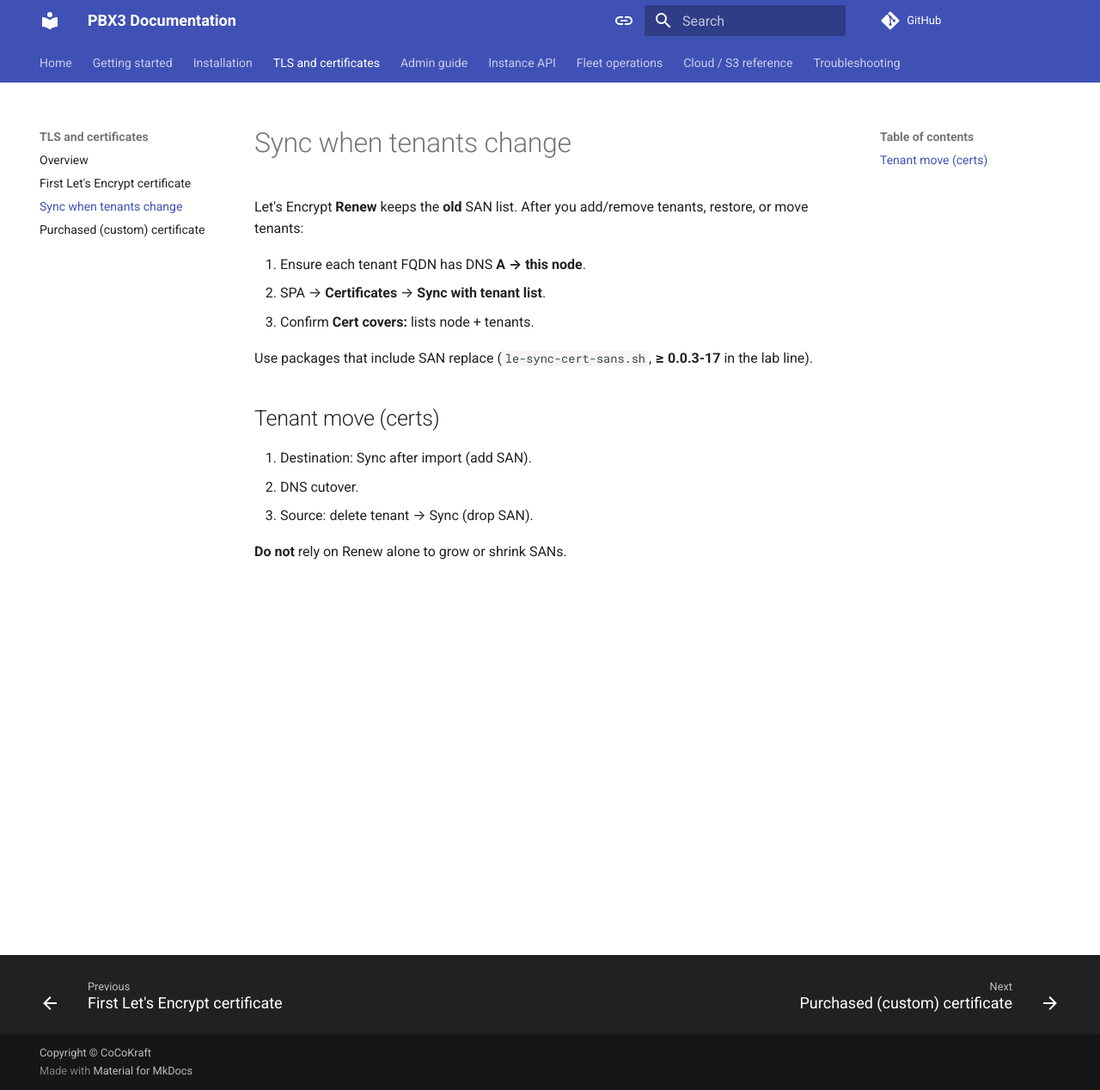
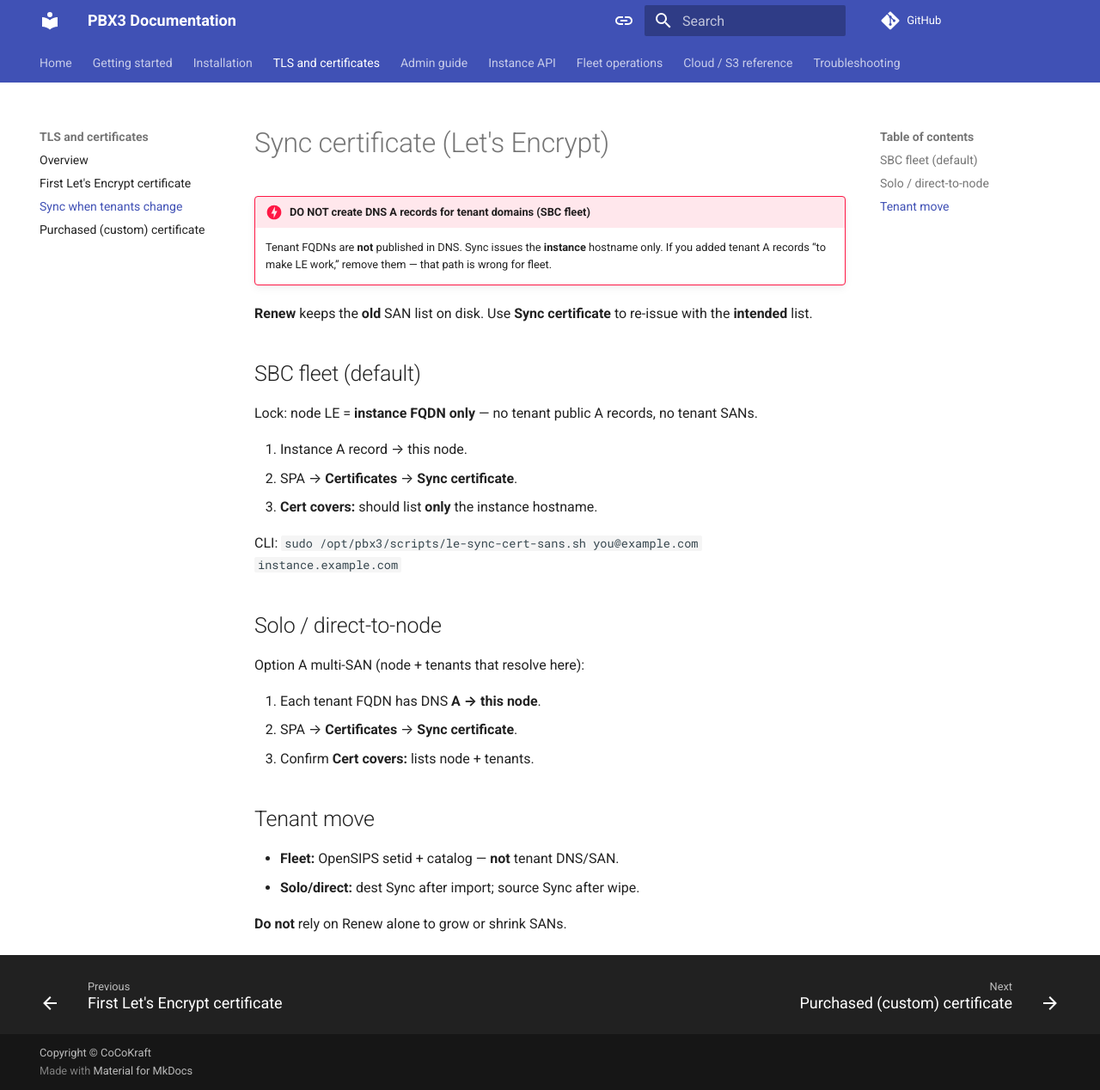
Before and after one commit to aelintra/pbx3-docs, an MkDocs documentation site: the page built from docs/tls/sync-tenants.md, in a window 1280 px wide and 1268 px high. Shown: the whole window at 86% size. Built offline with MkDocs 1.6.1 and Material for MkDocs 9.7.7, drawn with Linux system fonts in a browser that asks for light colours; comment, search, counter and statistics services are not loaded.

Commit message:
docs: fleet TLS — no tenant A records + Sync copy
Operator TLS pages warn against tenant DNS A records and document
instance-only certificate Sync on SBC fleet.

Co-authored-by: Cursor <cursoragent@cursor.com>

```diff
--- a/docs/tls/sync-tenants.md
+++ b/docs/tls/sync-tenants.md
@@ -1,17 +1,31 @@
-# Sync when tenants change
+# Sync certificate (Let's Encrypt)
 
-Let's Encrypt **Renew** keeps the **old** SAN list. After you add/remove tenants, restore, or move tenants:
+!!! danger "DO NOT create DNS A records for tenant domains (SBC fleet)"
+    Tenant FQDNs are **not** published in DNS. Sync issues the **instance** hostname only. If you added tenant A records “to make LE work,” remove them — that path is wrong for fleet.
 
-1. Ensure each tenant FQDN has DNS **A → this node**.
-2. SPA → **Certificates** → **Sync with tenant list**.
+**Renew** keeps the **old** SAN list on disk. Use **Sync certificate** to re-issue with the **intended** list.
+
+## SBC fleet (default)
+
+Lock: node LE = **instance FQDN only** — no tenant public A records, no tenant SANs.
+
+1. Instance A record → this node.
+2. SPA → **Certificates** → **Sync certificate**.
+3. **Cert covers:** should list **only** the instance hostname.
+
+CLI: `sudo /opt/pbx3/scripts/le-sync-cert-sans.sh you@example.com instance.example.com`
+
+## Solo / direct-to-node
+
+Option A multi-SAN (node + tenants that resolve here):
+
+1. Each tenant FQDN has DNS **A → this node**.
+2. SPA → **Certificates** → **Sync certificate**.
 3. Confirm **Cert covers:** lists node + tenants.
 
-Use packages that include SAN replace (`le-sync-cert-sans.sh`, **≥ 0.0.3-17** in the lab line).
+## Tenant move
 
-## Tenant move (certs)
-
-1. Destination: Sync after import (add SAN).
-2. DNS cutover.
-3. Source: delete tenant → Sync (drop SAN).
+- **Fleet:** OpenSIPS setid + catalog — **not** tenant DNS/SAN.
+- **Solo/direct:** dest Sync after import; source Sync after wipe.
 
 **Do not** rely on Renew alone to grow or shrink SANs.
```
Also changed, not shown: docs/admin/certificates-panel.md (+1 -1 lines), docs/admin/tenants.md (+4 -5 lines), docs/fleet/install-sbc.md (+1 -1 lines), docs/installation/restore-from-backup.md (+2 -2 lines), docs/tls/overview.md (+20 -5 lines).
